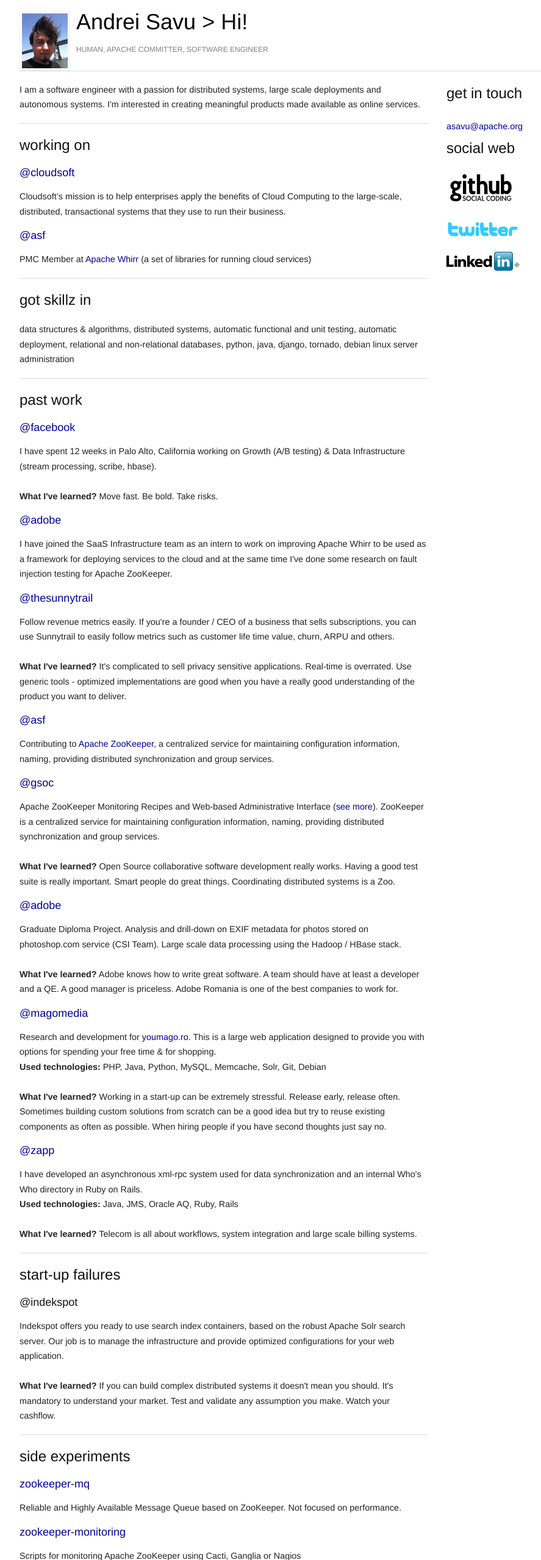
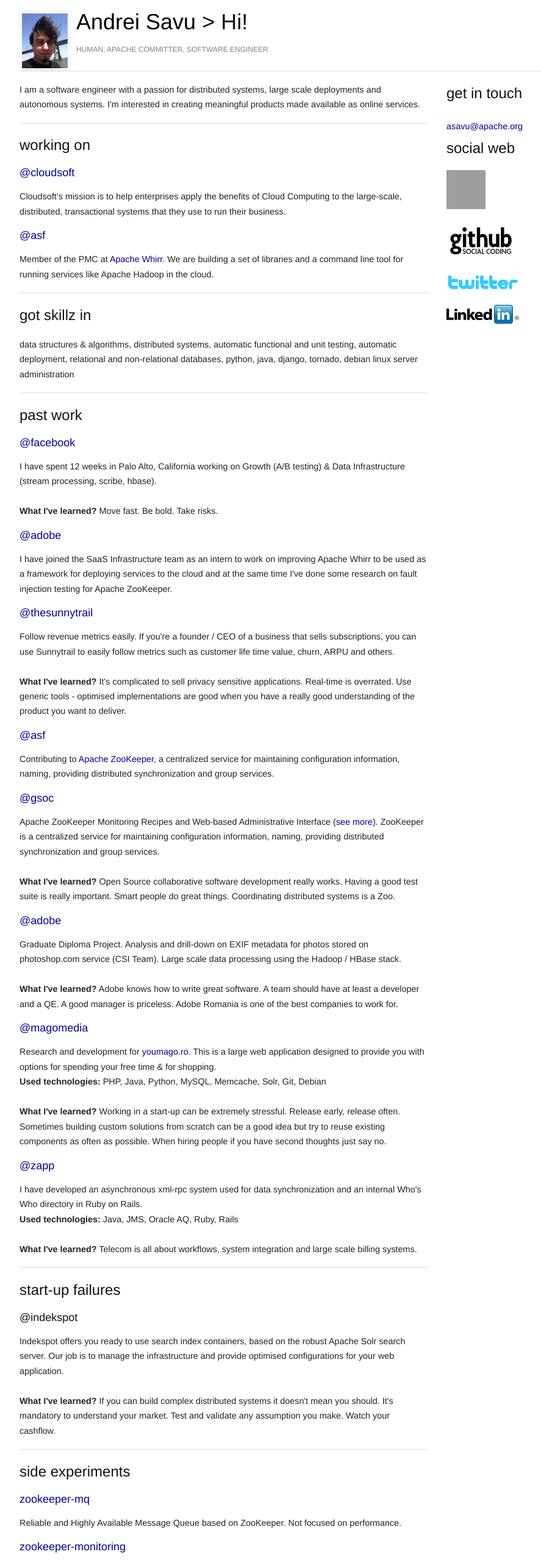
Before and after one commit to andreisavu/andreisavu.github.com, a plain HTML site: page index.html in a window 1280 px wide. Shown: the top 2559 px of the page at 61% size, without its empty margins (133-1020 px from the left). Drawn offline with Linux system fonts and the light colour scheme; grey boxes are pictures that could not be loaded.

Commit message:
linking to my profile on google+

```diff
--- a/index.html
+++ b/index.html
@@ -19,6 +19,8 @@
     #occupation, #occupation a { color: grey; }
     h1 a { color: black; }
 	</style>
+
+    <link href="https://plus.google.com/110830048777487140155" rel="publisher" />
 
 </head>
 <body>
@@ -44,7 +46,7 @@
                 <p class="large" style="line-height: 1.7em">Cloudsoft’s mission is to help enterprises apply the benefits of Cloud Computing to the large-scale, distributed, transactional systems that they use to run their business.</p>
 
                 <h3><a href="http://www.apache.org">@asf</a></h3>
-                <p class="large" style="line-height: 1.7em">PMC Member at <a href="http://whirr.apache.org/">Apache Whirr</a> (a set of libraries for running cloud services)
+                <p class="large" style="line-height: 1.7em">Member of the PMC at <a href="http://whirr.apache.org/">Apache Whirr</a>. We are building a set of libraries and a command line tool for running services like Apache Hadoop in the cloud.
                 </p>
             <hr />
             </div>
@@ -68,7 +70,7 @@
 
                 <h3><a href="http://thesunnytrail.com/">@thesunnytrail</a></h3>
                 <p class="large" style="line-height: 1.7em">Follow revenue metrics easily. If you're a founder / CEO of a business that sells subscriptions, you can use Sunnytrail to easily follow metrics such as customer life time value, churn, ARPU and others.<br /><br />
-<b>What I've learned?</b> It's complicated to sell privacy sensitive applications. Real-time is overrated. Use generic tools - optimized implementations are good when you have a really good understanding of the product you want to deliver.</p>
+<b>What I've learned?</b> It's complicated to sell privacy sensitive applications. Real-time is overrated. Use generic tools - optimised implementations are good when you have a really good understanding of the product you want to deliver.</p>
 
                 <h3><a href="http://www.apache.org">@asf</a></h3>
                 <p class="large" style="line-height: 1.7em">Contributing to <a href="http://hadoop.apache.org/zookeeper/">Apache ZooKeeper</a>, a centralized service for maintaining configuration information, naming, providing distributed synchronization and group services.</p>
@@ -106,7 +108,7 @@
         <h2>start-up failures</h2>
 
         <h3>@indekspot</h3>
-        <p class="large" style="line-height: 1.7em">Indekspot offers you ready to use search index containers, based on the robust Apache Solr search server. Our job is to manage the infrastructure and provide optimized configurations for your web application.<br /><br />
+        <p class="large" style="line-height: 1.7em">Indekspot offers you ready to use search index containers, based on the robust Apache Solr search server. Our job is to manage the infrastructure and provide optimised configurations for your web application.<br /><br />
 <b>What I've learned?</b> If you can build complex distributed systems it doesn't mean you should. It's mandatory to understand your market. Test and validate any assumption you make. Watch your cashflow.</p>
 
         <hr />
@@ -171,9 +173,6 @@
 				</ul>
 			</div>
 
-
-
-
 		</div>
 
 		<div id="navigation" class="span-5 last" style="margin-left: 20px;">
@@ -183,6 +182,9 @@
 			</div>
 			<div id="social-web">
 				<h2>social web</h2>
+
+                <a href="https://plus.google.com/110830048777487140155?prsrc=3" style="text-decoration: none;"><img src="https://ssl.gstatic.com/images/icons/gplus-64.png" width="64" height="64" style="border: 0;"/></a>
+                <br /><br />
 
 				<a href="http://github.com/andreisavu" title="github">
 					<img src="github.png" alt="gitbuh" />
```
